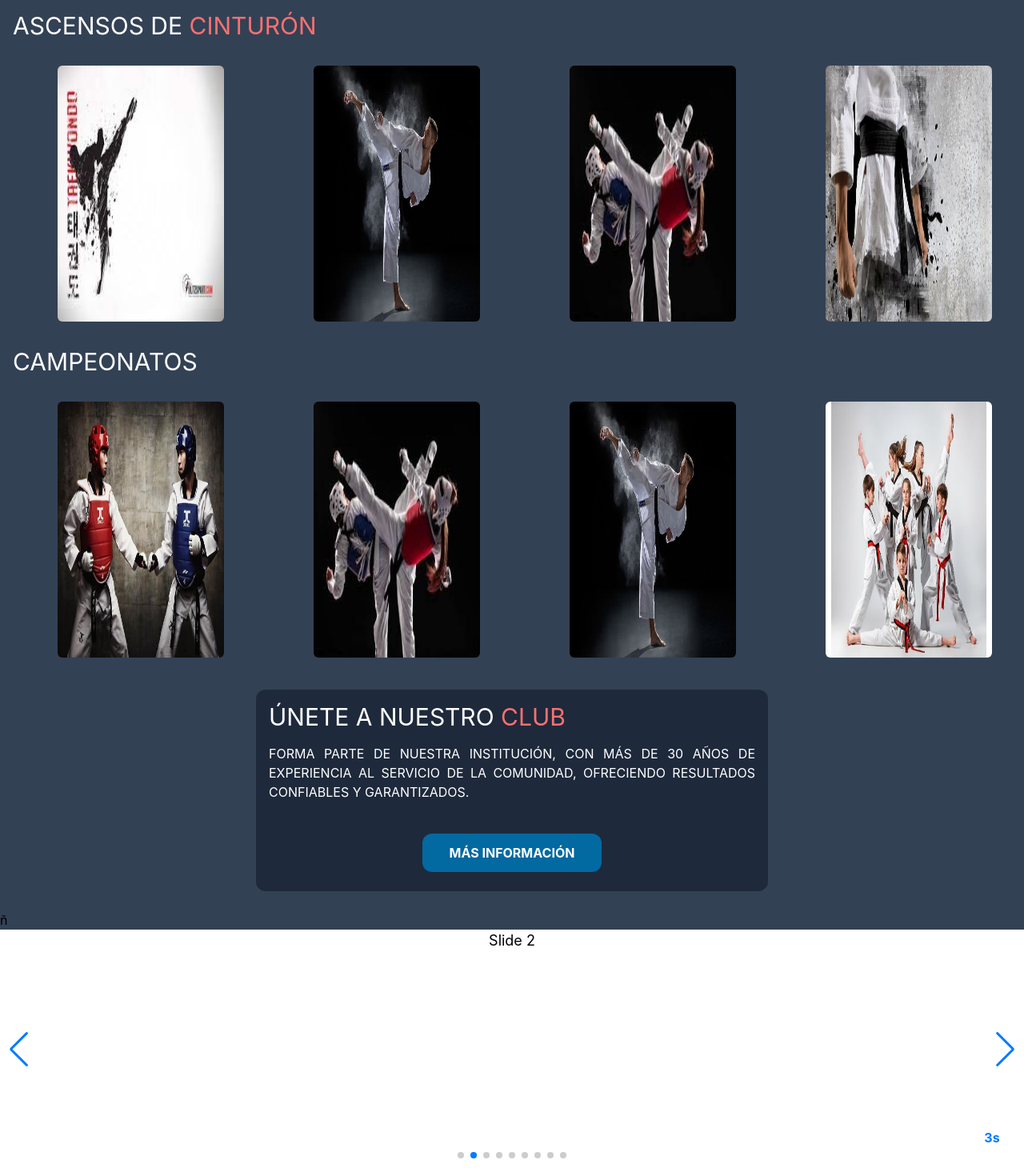
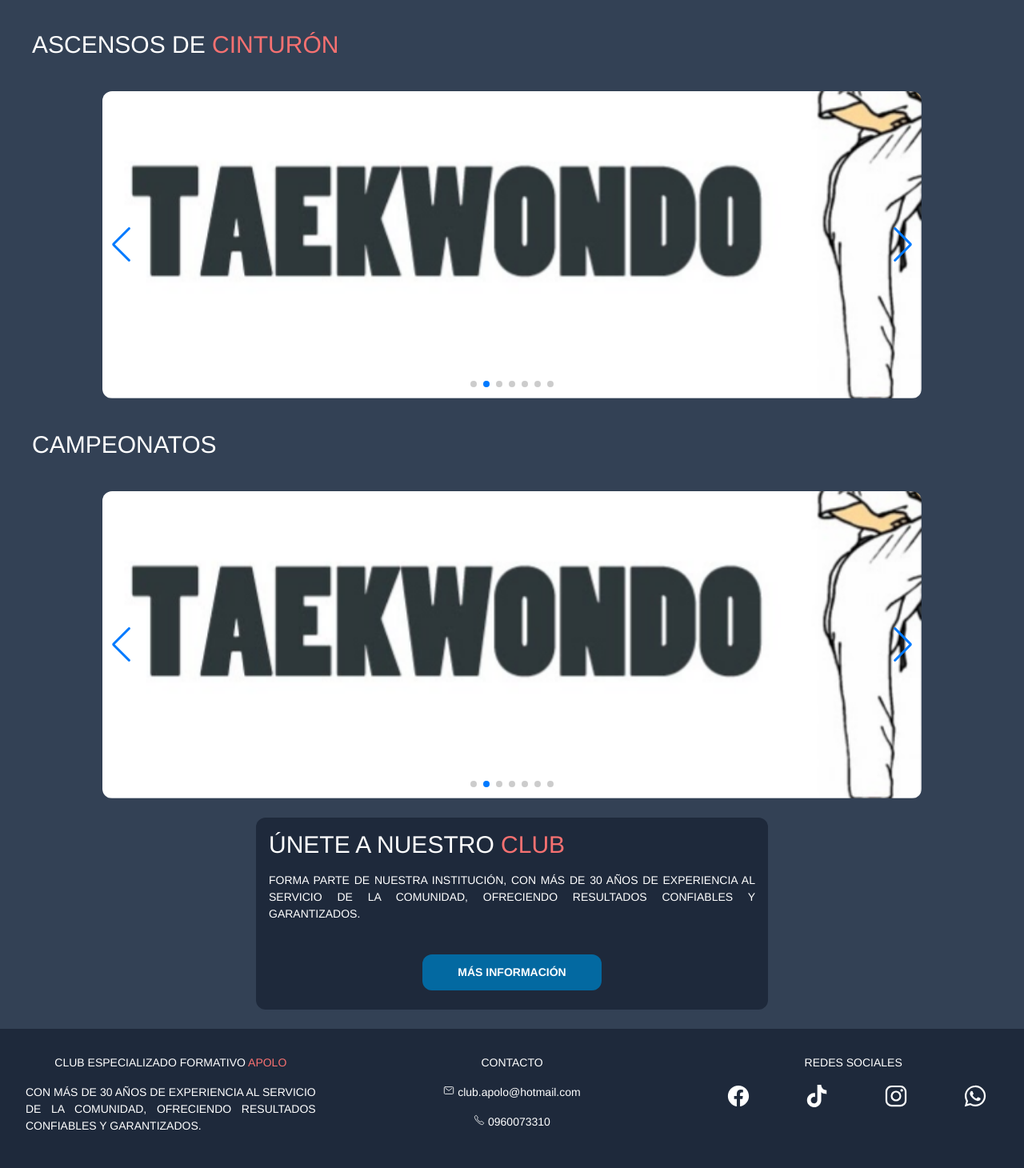
Before and after one commit to ArechuaDaniel/apoloweb, a React (Create React App) app: page /apoloweb/galeria in a window 1280 px wide. Shown: the part 690-2150 px from the top of the page at 80% size. Built offline with nearby package versions, Linux system fonts and the light colour scheme.

Commit message:
Slide of galery

```diff
--- a/package.json
+++ b/package.json
@@ -45,5 +45,8 @@
   "devDependencies": {
     "tailwind-scrollbar": "^3.0.5",
     "tailwindcss": "^3.3.3"
-  }
+  },
+  "tags": [
+    "swiper"
+  ]
 }
--- a/src/App.css
+++ b/src/App.css
@@ -1,46 +1,25 @@
-.App {
-  text-align: center;
+#app {
+  height: 100%;
+}
+html,
+body {
+  position: relative;
+  height: 100%;
 }
 
-.App-logo {
-  height: 40vmin;
-  pointer-events: none;
+body {
+  background: #eee;
+  font-family: Helvetica Neue, Helvetica, Arial, sans-serif;
+  font-size: 14px;
+  color: #000;
+  margin: 0;
+  padding: 0;
 }
-
-@media (prefers-reduced-motion: no-preference) {
-  .App-logo {
-    animation: App-logo-spin infinite 20s linear;
-  }
-}
-
-.App-header {
-  background-color: #282c34;
-  min-height: 100vh;
-  display: flex;
-  flex-direction: column;
-  align-items: center;
-  justify-content: center;
-  font-size: calc(10px + 2vmin);
-  color: white;
-}
-
-.App-link {
-  color: #61dafb;
-}
-
-@keyframes App-logo-spin {
-  from {
-    transform: rotate(0deg);
-  }
-  to {
-    transform: rotate(360deg);
-  }
-}
-
 
 .swiper {
   width: 100%;
-  height: 300px;
+  height: 100%;
+  border-radius: 0.75rem;
 }
 
 .swiper-slide {
@@ -60,33 +39,3 @@
   height: 100%;
   object-fit: cover;
 }
-
-.autoplay-progress {
-  position: absolute;
-  right: 16px;
-  bottom: 16px;
-  z-index: 10;
-  width: 48px;
-  height: 48px;
-  display: flex;
-  align-items: center;
-  justify-content: center;
-  font-weight: bold;
-  color: var(--swiper-theme-color);
-}
-
-.autoplay-progress svg {
-  --progress: 0;
-  position: absolute;
-  left: 0;
-  top: 0px;
-  z-index: 10;
-  width: 100%;
-  height: 100%;
-  stroke-width: 4px;
-  stroke: var(--swiper-theme-color);
-  fill: none;
-  stroke-dashoffset: calc(125.6 * (1 - var(--progress)));
-  stroke-dasharray: 125.6;
-  transform: rotate(-90deg);
-}
--- a/src/components/Header.jsx
+++ b/src/components/Header.jsx
@@ -34,7 +34,7 @@ const Header = () => {
         {/* NavBar */}
         <div className={`md:w-2/3   w-full  md:text-white text-red-400  `}>
 
-          <ul className={`w-full bg-slate-800 bg-opacity-75 md:text-xl text-xs  flex md:flex-row flex-col md:justify-between md:items-center items-start transition-all duration-150 ease-in absolute md:static ${open ? "top-20" : "top-[-490px]"}`}>
+          <ul className={`w-full bg-slate-800 bg-opacity-75 md:text-xl text-xs  flex md:flex-row flex-col md:justify-between md:items-center items-start transition-all duration-150 ease-in absolute md:static  ${open ? "top-20" : "top-[-490px]"}`}>
             {
               Links.map((Link) => (
                 <NavLink key={Link.name}
@@ -45,7 +45,7 @@ const Header = () => {
             }
             <NavLink className={({isActive}) => (isActive ? 'text-red-400' : '')}
              to='http://sysrickyj09.pythonanywhere.com/login'>
-              <p className="p-4 md:hover:text-red-400 md:hover:bg-transparent hover:bg-red-400 w-full hover:text-white "><ion-icon name="log-in-outline"></ion-icon></p></NavLink>
+              <p className="p-4 md:hover:text-red-400 md:hover:bg-transparent hover:bg-red-400  hover:text-white "><ion-icon name="log-in-outline"></ion-icon></p></NavLink>
 
           </ul>
         </div>
--- a/src/page/Galeria.jsx
+++ b/src/page/Galeria.jsx
@@ -3,7 +3,6 @@ import { NavLink } from 'react-router-dom'
 import Header from '../components/Header';
 import Footer from '../components/Footer';
 import '../App.css'
-
 
 // Import Swiper React components
 import { Swiper, SwiperSlide } from 'swiper/react';
@@ -14,10 +13,9 @@ import 'swiper/css/pagination';
 import 'swiper/css/navigation';
 
 
+
 // import required modules
 import { Autoplay, Pagination, Navigation } from 'swiper/modules';
-
-
 
 const Galeria = () => {
   const sliderCarrousel = require.context('../assets/slider', true);
@@ -53,43 +51,8 @@ const Galeria = () => {
 
         {/* ASCENSOS  */}
         <div>
-            <h1 className='text-white md:text-3xl uppercase m-4'>Ascensos de <span className='text-red-400'> cinturón </span></h1>
-
-            <div className='bg-slate-700 grid md:grid-cols-4 m-4 w-full '>
-
-            <img className='h-80 w-52 mx-auto my-4 rounded-md ' src={sliderCarrousel(`./5.jpg`)} alt='Imagen' />
-            <img className='h-80 w-52 mx-auto my-4 rounded-md ' src={sliderCarrousel(`./6.jpg`)} alt='Imagen' />
-            <img className='h-80 w-52 mx-auto my-4 rounded-md ' src={sliderCarrousel(`./7.jpg`)} alt='Imagen' />
-            <img className='h-80 w-52 mx-auto my-4 rounded-md ' src={sliderCarrousel(`./10.jpg`)} alt='Imagen' />
-            </div>
-            </div>
-
-            {/* COMPETENCIAS  */}
-            <div>
-            <h1 className='text-white md:text-3xl uppercase m-4'>CAMPEONATOS</h1>
-
-            <div className='bg-slate-700 grid md:grid-cols-4 m-4 w-full '>
-
-            <img className='h-80 w-52 mx-auto my-4 rounded-md ' src={sliderCarrousel(`./11.jpg`)} alt='Imagen' />
-            <img className='h-80 w-52 mx-auto my-4 rounded-md ' src={sliderCarrousel(`./7.jpg`)} alt='Imagen' />
-            <img className='h-80 w-52 mx-auto my-4 rounded-md ' src={sliderCarrousel(`./6.jpg`)} alt='Imagen' />
-            <img className='h-80 w-52 mx-auto my-4 rounded-md ' src={sliderCarrousel(`./8.jpg`)} alt='Imagen' />
-            </div>
-            </div>
-
-
-            <div className='md:mx-auto text-white m-6 md:w-1/2 bg-slate-800 rounded-xl mb-6'>
-                    <h1 className='md:text-3xl text-xl m-4 pt-4'>ÚNETE A NUESTRO <span className='text-red-400'>CLUB</span> </h1>
-                    <p className='uppercase text-justify m-4'>Forma parte de nuestra institución, CON MÁS DE 30 AÑOS DE EXPERIENCIA AL SERVICIO DE LA COMUNIDAD, OFRECIENDO RESULTADOS CONFIABLES Y GARANTIZADOS.</p>
-                    <NavLink
-                        className='flex justify-center'
-                        to='https://api.whatsapp.com/send?phone=593960073310&text=hola,%20m%C3%A1s%20informaci%C3%B3n%20por%20favor%20'>
-                        <h1 className='bg-sky-700 m-6 md:mb-6 md:w-56  w-full text-center py-3 text-white uppercase font-bold rounded-xl hover:cursor-pointer hover:bg-sky-800 transition-colors'>Más Información</h1>
-
-                    </NavLink>
-          </div>
-ñ
-
+          <h1 className='text-white md:text-3xl uppercase m-10'>Ascensos de <span className='text-red-400'> cinturón </span></h1>
+          <div className='h-96 md:mx-32 mx-10'>
           <Swiper
         spaceBetween={30}
         centeredSlides={true}
@@ -102,25 +65,64 @@ const Galeria = () => {
         }}
         navigation={true}
         modules={[Autoplay, Pagination, Navigation]}
-        onAutoplayTimeLeft={onAutoplayTimeLeft}
         className="mySwiper"
       >
-        <SwiperSlide>Slide 1</SwiperSlide>
-        <SwiperSlide>Slide 2</SwiperSlide>
-        <SwiperSlide>Slide 3</SwiperSlide>
-        <SwiperSlide>Slide 4</SwiperSlide>
-        <SwiperSlide>Slide 5</SwiperSlide>
-        <SwiperSlide>Slide 6</SwiperSlide>
-        <SwiperSlide>Slide 7</SwiperSlide>
-        <SwiperSlide>Slide 8</SwiperSlide>
-        <SwiperSlide>Slide 9</SwiperSlide>
-        <div className="autoplay-progress" slot="container-end">
-          <svg viewBox="0 0 48 48" ref={progressCircle}>
-            <circle cx="24" cy="24" r="20"></circle>
-          </svg>
-          <span ref={progressContent}></span>
+        <SwiperSlide> <img className='' src={sliderCarrousel(`./2.jpg`)} alt='Imagen' /></SwiperSlide>
+        <SwiperSlide> <img className='' src={sliderCarrousel(`./3.jpg`)} alt='Imagen' /></SwiperSlide>
+        <SwiperSlide> <img className='' src={sliderCarrousel(`./4.jpg`)} alt='Imagen' /></SwiperSlide>
+        <SwiperSlide> <img className='' src={sliderCarrousel(`./5.jpg`)} alt='Imagen' /></SwiperSlide>
+        <SwiperSlide> <img className='' src={sliderCarrousel(`./6.jpg`)} alt='Imagen' /></SwiperSlide>
+        <SwiperSlide> <img className='' src={sliderCarrousel(`./7.jpg`)} alt='Imagen' /></SwiperSlide>
+        <SwiperSlide> <img className='' src={sliderCarrousel(`./8.jpg`)} alt='Imagen' /></SwiperSlide>
+
+      </Swiper>
           </div>
+
+        </div>
+
+        {/* COMPETENCIAS  */}
+        <div>
+          <h1 className='text-white md:text-3xl uppercase m-10'>CAMPEONATOS</h1>
+          <div className='h-96 md:mx-32 mx-10'>
+          <Swiper
+        spaceBetween={30}
+        centeredSlides={true}
+        autoplay={{
+          delay: 2500,
+          disableOnInteraction: false,
+        }}
+        pagination={{
+          clickable: true,
+        }}
+        navigation={true}
+        modules={[Autoplay, Pagination, Navigation]}
+        className="mySwiper"
+      >
+        <SwiperSlide> <img className='' src={sliderCarrousel(`./2.jpg`)} alt='Imagen' /></SwiperSlide>
+        <SwiperSlide> <img className='' src={sliderCarrousel(`./3.jpg`)} alt='Imagen' /></SwiperSlide>
+        <SwiperSlide> <img className='' src={sliderCarrousel(`./4.jpg`)} alt='Imagen' /></SwiperSlide>
+        <SwiperSlide> <img className='' src={sliderCarrousel(`./5.jpg`)} alt='Imagen' /></SwiperSlide>
+        <SwiperSlide> <img className='' src={sliderCarrousel(`./6.jpg`)} alt='Imagen' /></SwiperSlide>
+        <SwiperSlide> <img className='' src={sliderCarrousel(`./7.jpg`)} alt='Imagen' /></SwiperSlide>
+        <SwiperSlide> <img className='' src={sliderCarrousel(`./8.jpg`)} alt='Imagen' /></SwiperSlide>
+
       </Swiper>
+          </div>
+
+        </div>
+
+        {/* INFORMACIÓN */}
+        <div className='md:mx-auto text-white m-6 md:w-1/2 bg-slate-800 rounded-xl mb-6'>
+          <h1 className='md:text-3xl text-xl m-4 pt-4'>ÚNETE A NUESTRO <span className='text-red-400'>CLUB</span> </h1>
+          <p className='uppercase text-justify m-4'>Forma parte de nuestra institución, CON MÁS DE 30 AÑOS DE EXPERIENCIA AL SERVICIO DE LA COMUNIDAD, OFRECIENDO RESULTADOS CONFIABLES Y GARANTIZADOS.</p>
+          <NavLink
+            className='flex justify-center'
+            to='https://api.whatsapp.com/send?phone=593960073310&text=hola,%20m%C3%A1s%20informaci%C3%B3n%20por%20favor%20'>
+            <h1 className='bg-sky-700 m-6 md:mb-6 md:w-56  w-full text-center py-3 text-white uppercase font-bold rounded-xl hover:cursor-pointer hover:bg-sky-800 transition-colors'>Más Información</h1>
+
+          </NavLink>
+        </div>
+
 
 
         <Footer />
```
Lines whose indentation alone changed are shown as unchanged.
